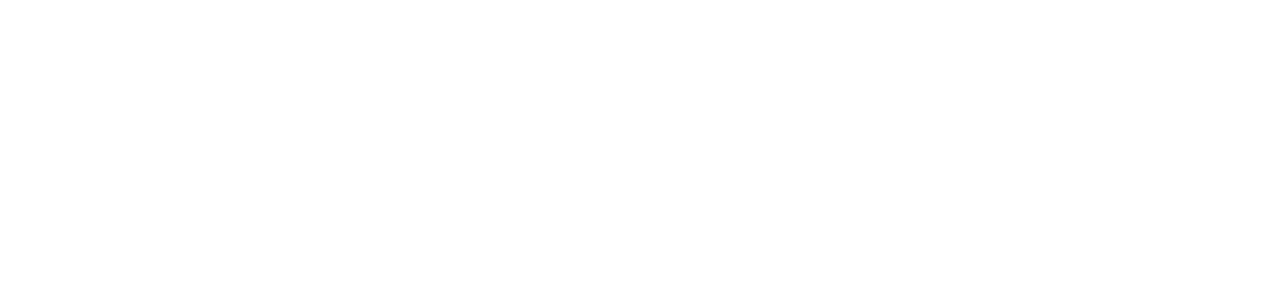
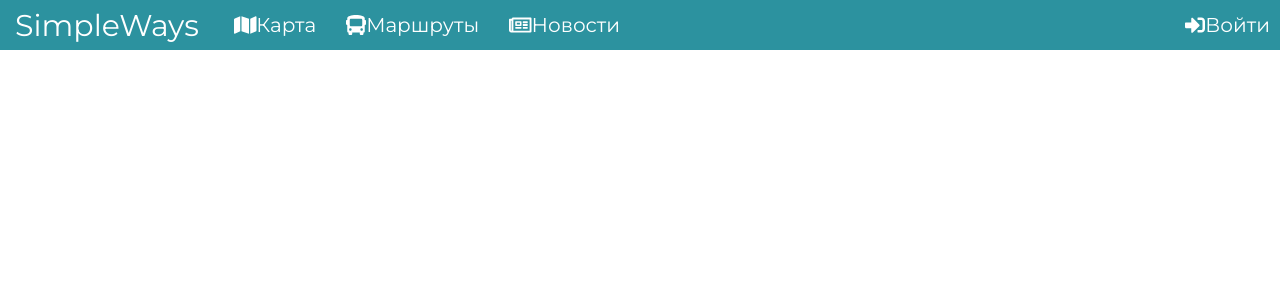
Before and after one commit to SevenEleven01/SimpleWays, a React (Create React App) app: page /maps in a window 1280 px wide. Shown: the top 300 px of the page. Built offline with nearby package versions, Linux system fonts and the light colour scheme.

Commit message:
add some features

```diff
--- a/public/index.html
+++ b/public/index.html
@@ -17,6 +17,7 @@
       user's mobile device or desktop. See https://developers.google.com/web/fundamentals/web-app-manifest/
     -->
     <link rel="manifest" href="%PUBLIC_URL%/manifest.json" />
+
     <!--
       Notice the use of %PUBLIC_URL% in the tags above.
       It will be replaced with the URL of the `public` folder during the build.
--- a/src/App.js
+++ b/src/App.js
@@ -4,6 +4,7 @@
 import Sign from './pages/sign/sign';
 import Reg from './pages/reg/reg';
 import ways from './pages/ways/ways';
+import Maps from './pages/maps/maps';
 import { Tab, Tabs, TabList, TabPanel } from 'react-tabs';
 import News from './components/news-shortcat/news';
 import { BrowserRouter as Router, Route, HashRouter, Switch, Link } from 'react-router-dom';
@@ -71,6 +72,7 @@
           <Route path="/sign" exact={true} component={Sign}/>
           <Route path="/reg" exact={true} component={Reg} />
           <Route path="/ways" exact={true} component={ways} />
+          <Route path="/maps" exact={true} component={Maps} />
       </Switch>
   </Router>
     );
--- a/src/components/header-bar/header-bar.css
+++ b/src/components/header-bar/header-bar.css
@@ -12,6 +12,9 @@
     cursor: pointer;
     font-size: 30px;
     margin: 5px 5px 5px 15px;
+}
+.header-bar_logo:hover {
+    transform: scale(.93, .93);
 }
 a {
     margin-left: 30px;
--- a/src/components/header-bar/header-bar.js
+++ b/src/components/header-bar/header-bar.js
@@ -4,11 +4,15 @@
 
 
 class HeadBar extends Component {
+    constructor(props) {
+        super(props);
+        this.state = { text: "Войти" };
+    }
     render() {
         return (
             <div className="header-bar">
             <Link to="/" className="header-bar_logo">SimpleWays</Link>
-            <Link to="#">
+            <Link to="/maps">
                 <i className="fas fa-map"></i>
                  Карта
             </Link>
@@ -22,7 +26,7 @@
             </Link>
             <Link to="/sign" className="header-bar_button" >
                 <i className="fas fa-sign-in-alt"></i>
-                 Sign In
+                 {this.state.text}
             </Link>
         </div>
         );
--- a/src/components/input-login/input-login.css
+++ b/src/components/input-login/input-login.css
@@ -8,4 +8,4 @@
     outline: none;
     box-shadow: 0px 3px 8px -1px rgba(0,0,0,0.45);
 }
-::-webkit-input-placeholder { color:#c4c4c4; font-family: Montserrat; font-size: 18px;}
+::-webkit-input-placeholder { color:#c4c4c4; font-family: Montserrat;}
--- /dev/null
+++ b/src/pages/maps/maps.js
@@ -0,0 +1,16 @@
+import React, { Component } from 'react';
+import './maps.css';
+import HeadBar from '../../components/header-bar/header-bar';
+
+
+class Maps extends Component {
+  render() {
+    return (
+     <>
+     <HeadBar/>
+     </>
+    );
+  }
+}
+
+export default Maps;
--- a/src/pages/sign/sign.js
+++ b/src/pages/sign/sign.js
@@ -1,5 +1,4 @@
 import './sign.css';
-import HeadBar from '../../components/header-bar/header-bar';
 import Login from '../../components/input-login/input-login';
 import Password from '../../components/input-password/input-password';
 import { Link } from 'react-router-dom';
@@ -9,10 +8,32 @@
 
 
 class sign extends Component {
+  constructor(props) {
+    super(props);
+    this.state = { text: "Регистрация" };
+}
   render() {
     return (
       <div className="wrapper">
-        <HeadBar />
+        <div className="header-bar">
+            <Link to="/" className="header-bar_logo">SimpleWays</Link>
+            <Link to="/maps">
+                <i className="fas fa-map"></i>
+                 Карта
+            </Link>
+            <Link to="/ways">
+                <i className="fas fa-bus"></i>
+                 Маршруты
+            </Link>
+            <Link to="#">
+                <i className="far fa-newspaper"></i>
+                 Новости
+            </Link>
+            <Link to="/reg" className="header-bar_button" >
+            <i className="fas fa-sign-in-alt"></i>
+                 {this.state.text}
+            </Link>
+        </div>
      <div className="sign-wrapper">
        <div className="sign">
         <div className="sign-form">
```
Also changed, not shown: src/pages/main/main.js (deleted, +0 -13 lines), src/pages/maps/maps.css (added).
